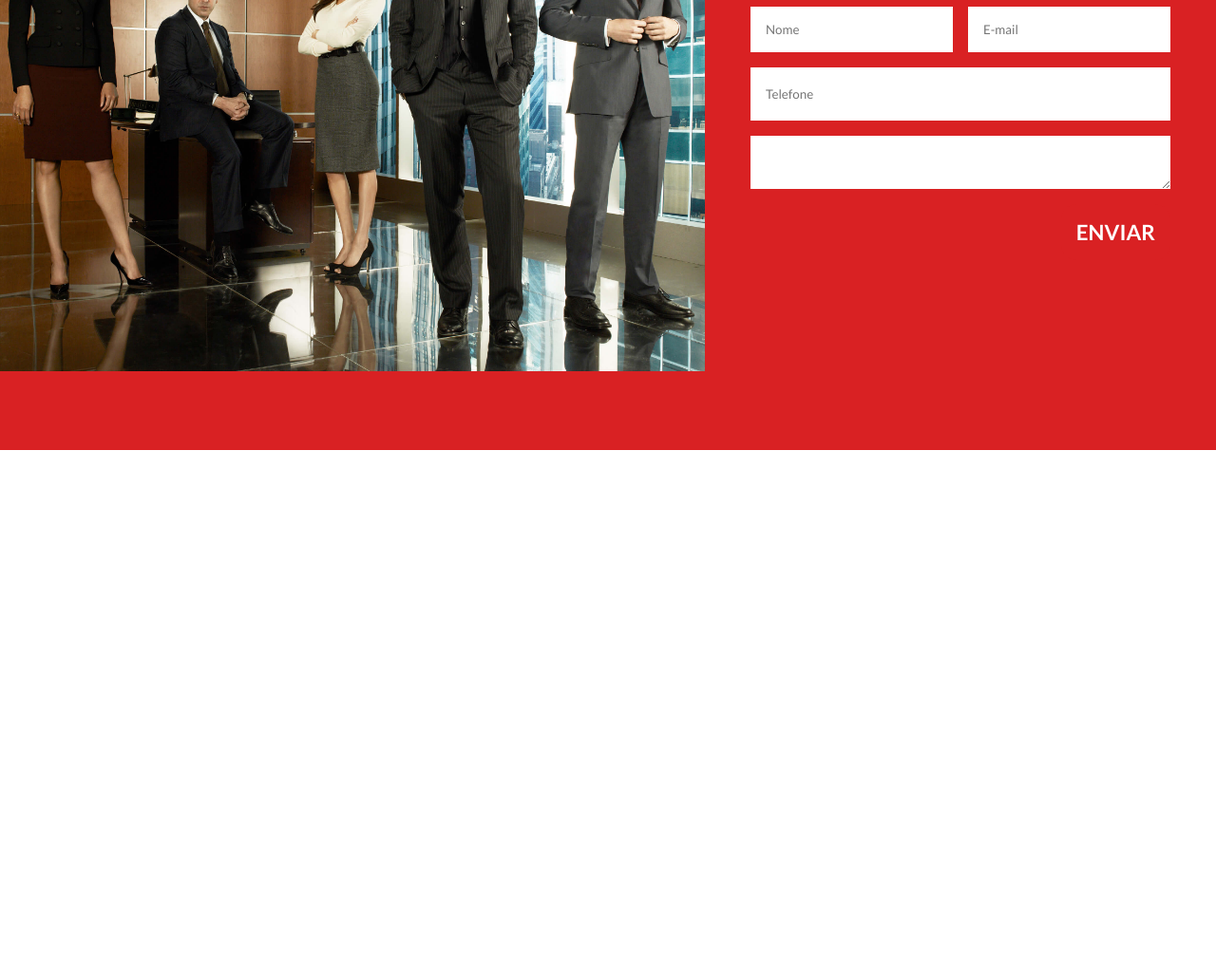
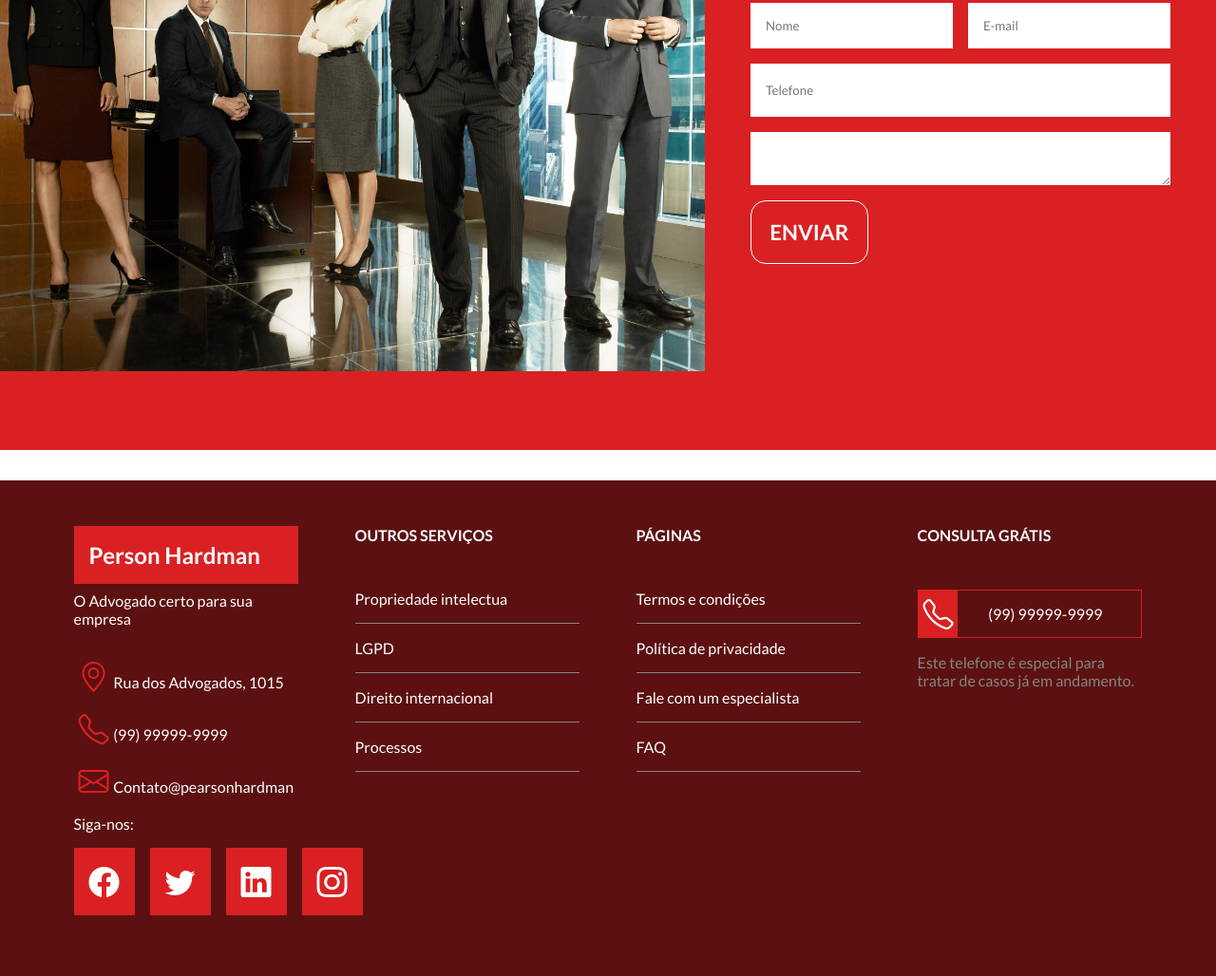
Before and after one commit to JussierAlmeida/Site-Hardman, a plain HTML site: page index.html in a window 1280 px wide. Shown: the part 3905-4933 px from the top of the page at 95% size. Before the commit the page ends 4411 px from the top, so only its background shows below. Drawn offline with nearby package versions, Linux system fonts and the light colour scheme.

```diff
--- a/index.html
+++ b/index.html
@@ -232,5 +232,54 @@
             </div>
         </section>
     </section>
+    <!--Rodapé-->
+    <footer id="footer">
+        <div class="contact-info">
+            <div class="footer-brand">
+                <h2>Person Hardman</h2>
+                <p>O Advogado certo para sua empresa</p>
+            </div>
+            <p><i class="bi bi-geo-alt"></i>Rua dos Advogados, 1015</p>
+            <p><i class="bi bi-telephone"></i>(99) 99999-9999</p>
+            <p><i class="bi bi-envelope"></i>Contato@pearsonhardman</p>
+            <div class="social-networks">
+                <p>Siga-nos:</p>
+                <div class="networks">
+                    <a href="#"><i class="bi bi-facebook"></i></a>
+                    <a href="#"><i class="bi bi-twitter"></i></a>
+                    <a href="#"><i class="bi bi-linkedin"></i></a>
+                    <a href="#"><i class="bi bi-instagram"></i></a>
+                </div>
+            </div>
+        </div>
+        <div class="links-container">
+            <h4>Outros serviços</h4>
+            <nav>
+                <a href="#">Propriedade intelectua</a>
+                <a href="#">LGPD</a>
+                <a href="#">Direito internacional</a>
+                <a href="#">Processos</a>
+            </nav>
+        </div>
+        <div class="links-container">
+            <h4>Páginas</h4>
+            <nav>
+                <a href="#">Termos e condições</a>
+                <a href="#">Política de privacidade</a>
+                <a href="#">Fale com um especialista</a>
+                <a href="#">FAQ</a>
+            </nav>
+        </div>
+        <div class="links-container">
+            <h4>Consulta grátis</h4>
+            <div class="phone-number">
+                <i class="bi bi-telephone"></i>
+                <p>(99) 99999-9999</p>
+            </div>
+            <p class="phone-info">
+                Este telefone é especial para tratar de casos já em andamento.
+            </p>
+        </div>
+    </footer>
 </body>
 </html>
--- a/styler.css
+++ b/styler.css
@@ -5,6 +5,7 @@
     --secondary-text-color:#191919;
     --secondary-color:#868686;
     --tertiary-color:#eff3f4;
+    --secondary-bg-color:#5c1011;
 }
 *{
     font-family: "lato";
@@ -341,7 +342,86 @@ i {
 }
 #contact-information input,
 #contact-information textarea{
+    flex: 0.5;
     padding: 1rem;
     border: none;
-    flex: 0.5;
 }
+#contact-information .btn{
+    align-self: start;
+    border:1px solid var(--primary-text-color);
+    padding: 1.2rem;
+    transition: 0.5s;
+}
+#contact-information .btn:hover{
+    background-color: var(--tertiary-color);
+    color: var(--main-color);
+}
+/*footer*/
+#footer{
+    color: var(--primary-text-color);
+    background-color: var(--secondary-bg-color);
+    display: flex;
+    justify-content: space-around;
+    padding: 3rem 3rem 5rem;
+}
+#footer i{
+    font-size: 2rem;
+    padding: 0.3rem;
+}
+#footer a {
+    color: var(--primary-text-color);
+}
+.contact-info,
+.links-container{
+    width: 20%;
+}
+.footer-brand{
+    margin-bottom: 2rem;
+}
+.footer-brand h2{
+    background-color: var(--main-color);
+    margin-bottom: 0.5rem;
+    padding: 1rem;
+}
+.contact-info p{
+    margin-bottom: 1rem;
+}
+.contact-info p i{
+    background-color: transparent;
+    padding: 0;
+    color: var(--main-color);
+}
+.social-networks p{
+    margin-bottom: 1rem;
+}
+.networks {
+    display: flex;
+    gap: 1rem;
+    margin-top: 2rem;
+}
+#footer .networks i{
+    padding: 1rem;
+}
+.links-container h4{
+    text-transform: uppercase;
+    margin-bottom: 3rem;
+}
+.links-container nav{
+    display: flex;
+    flex-direction: column;
+}
+.links-container nav a{
+    margin-bottom: 1rem;
+    padding-bottom: 1rem;
+    border-bottom: 1px solid var(--secondary-color);
+}
+.phone-number{
+    display: flex;
+    border: 1px solid var(--main-color);
+    align-items: center;
+    gap: 2rem;
+    margin-bottom: 1rem;
+}
+.phone-info{
+    color: var(--secondary-color);
+}
```
